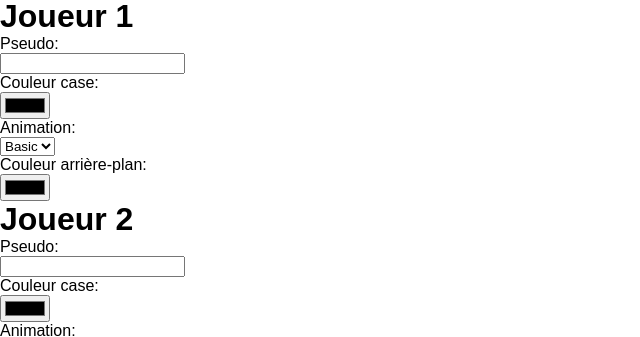
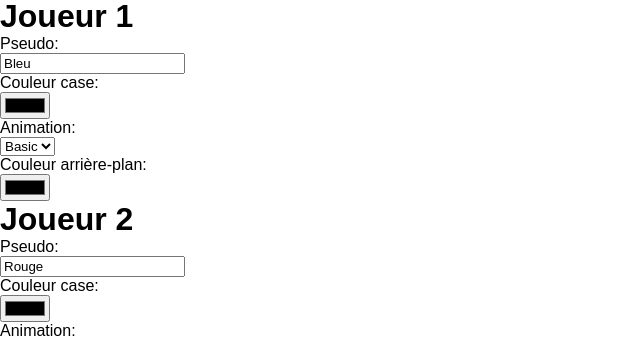
Before and after one commit to bug-py/Morpion, a website: page public/html/config.html in a window 1280 px wide. Shown: the part 1012-1349 px from the top of the page, 0-640 px from the left. Drawn offline with nearby package versions, Linux system fonts and the light colour scheme; a web font is replaced by a local one.

Commit message:
config name

```diff
--- a/public/html/config.html
+++ b/public/html/config.html
@@ -26,7 +26,7 @@
                 <p>Pseudo: </p>
                 <input type="text" class="name">
                 <p>Couleur case:</p>
-                <input type="color" class="color">
+                <input value="#785412"type="color" class="color">
                 <p>Animation:</p>
                 <select class="animation">
                     <option value="Basic">Basic</option>
--- a/public/js/config.js
+++ b/public/js/config.js
@@ -1,22 +1,45 @@
-let config=JSON.parse(localStorage.getItem("Players"))
+let config=JSON.parse(localStorage.getItem("Game"))
+
+function actualiser(){
+
     if(config==null){
         config={
+            Players:{
               Player1:{
                 Name:"Bleu",
-               Event:[[$("body"),{"background":"rgb(64, 64, 255"}],[$(".jeu"),{"color":"blue"}]],
-               css:{"animation":"Basic 1s","background":"blue"},
-               win:[[$(".tableau *"),{"background":"blue"}]]
+                Event:[["body",{"background":"#4040e1"}],[".jeu",{"color":"#0000ff"}]],
+                css:{"animation":"Basic 1s","background":"#0000ff"},
+                win:[[".tableau *",{"background":"#0000ff"}]]
              },
              Player2:{
                  Name:"Rouge",
-                Event:[[$("body"),{"background":"rgb(255, 105, 105)"}],[$(".jeu"),{"color":"red"}]],
-                css:{"animation":"Basic 1s","background":"red"},
-                win:[[$(".tableau *"),{"background":"red"}]]
+                 Event:[["body",{"background":"#ff6969"}],[".jeu",{"color":"#ff0000"}]],
+                 css:{"animation":"Basic 1s","background":"#ff0000"},
+                 win:[[".tableau *",{"background":"#ff0000"}]]
+             }
+            },
+              Jeu:{
+                      Null:[[$(".tableau *"),{"background":"gray"}]],
+                      Nul:[[$(".jeu"),{"color":"gray"}],[$("body"),{"background":"gray"}]]
+
                     }
              }
+        localStorage.setItem("Game",JSON.stringify(config))
     }
+let Player1=config.Players.Player1
+let Player2=config.Players.Player2
+$(".Player1 .name").val(Player1.Name)
+$(".Player2 .name").val(Player2.Name)
+$(".Player1 .color").val(Player1.Event[1].color)
+$(".Player2 .color").val(Player2.Event[1].color)
+}
+
 $(()=>{
+    actualiser()
     $(".sauv").on("click",(event)=>{
-        localStorage.setItem("Config",JSON.stringify(config))
+        localStorage.setItem("Game",JSON.stringify(config))
+        config.Players.Player1.Name=$(".Player1 .name").val()
+        config.Players.Player2.Name=$(".Player2 .name").val()
+        actualiser()
     })
 })
```
Also changed, not shown: public/js/Visual.js (+18 -10 lines). Lines whose indentation alone changed are shown as unchanged.
